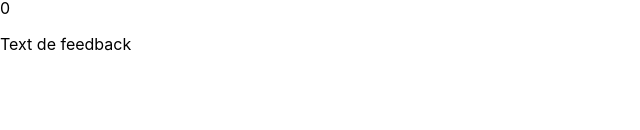
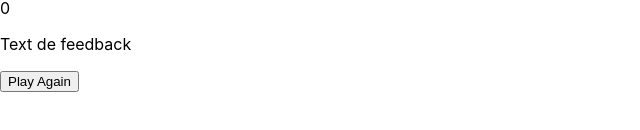
Before and after one commit to RSFreitas1991/project-triviagame, a React (Create React App) app: page /feedback in a window 1280 px wide. Shown: the part 448-578 px from the top of the page, without its empty margins (0-640 px from the left). Built offline with nearby package versions, Linux system fonts and the light colour scheme.

Commit message:
Requisito 15 ok

```diff
--- a/src/components/PlayAgain.js
+++ b/src/components/PlayAgain.js
@@ -1,11 +1,41 @@
 import React, { Component } from 'react';
 
+import PropTypes from 'prop-types';
+
+import { connect } from 'react-redux';
+
+import { RESET_LOGIN } from '../reducers/main';
+import { newAction } from '../actions';
+
 class PlayAgain extends Component {
+  playAgain = () => {
+    const { history, resetLogin } = this.props;
+    history.push('/');
+    resetLogin();
+  }
+
   render() {
     return (
-      <button type="button">Play Again</button>
+      <button
+        type="button"
+        onClick={ this.playAgain }
+        data-testid="btn-play-again"
+      >
+        Play Again
+      </button>
     );
   }
 }
 
-export default PlayAgain;
+PlayAgain.propTypes = {
+  history: PropTypes.shape({
+    push: PropTypes.func.isRequired,
+  }).isRequired,
+  resetLogin: PropTypes.func.isRequired,
+};
+
+const mapDispatchToProps = (dispatch) => ({
+  resetLogin: () => dispatch(newAction(null, RESET_LOGIN)),
+});
+
+export default connect(null, mapDispatchToProps)(PlayAgain);
--- a/src/pages/feedback.js
+++ b/src/pages/feedback.js
@@ -1,17 +1,28 @@
 import React from 'react';
+import PropTypes from 'prop-types';
+
 import Header from '../components/header';
+import PlayAgain from '../components/PlayAgain';
 
 class Feedback extends React.Component {
   render() {
+    const { history } = this.props;
     return (
       <div>
         <Header />
         <p data-testid="feedback-text">
           Text de feedback
         </p>
+        <PlayAgain history={ history } />
       </div>
     );
   }
 }
 
+Feedback.propTypes = {
+  history: PropTypes.shape({
+    push: PropTypes.func.isRequired,
+  }).isRequired,
+};
+
 export default Feedback;
--- a/src/pages/gameScreen.js
+++ b/src/pages/gameScreen.js
@@ -166,12 +166,9 @@ const mapDispatchToProps = (dispatch) => ({
 });
 
 GameScreen.propTypes = {
+  isAnswerButtonDisabled: PropTypes.bool.isRequired,
+  questions: PropTypes.instanceOf().isRequired,
   updateScore: PropTypes.func.isRequired,
-  history: PropTypes.shape({
-    push: PropTypes.func,
-  }).isRequired,
-  questions: PropTypes.instanceOf(Array).isRequired,
-  isAnswerButtonDisabled: PropTypes.bool.isRequired,
 };
 
 export default connect(mapStateToProps, mapDispatchToProps)(GameScreen);
--- a/src/reducers/main.js
+++ b/src/reducers/main.js
@@ -9,6 +9,7 @@ const INITIAL_STATE = {
 export const SAVE_EMAIL = 'SAVE_EMAIL';
 export const SAVE_PLAYERNAME = 'SAVE_PLAYERNAME';
 export const SAVE_SCORE = 'SAVE_SCORE';
+export const RESET_LOGIN = 'RESET_LOGIN';
 
 function main(state = INITIAL_STATE, action) {
   switch (action.type) {
@@ -22,6 +23,12 @@ function main(state = INITIAL_STATE, action) {
       ...state,
       score: action.state,
     };
+  case RESET_LOGIN:
+    return {
+      ...state,
+      email: '',
+      playerName: '',
+    };
   default:
     return state;
   }
```
